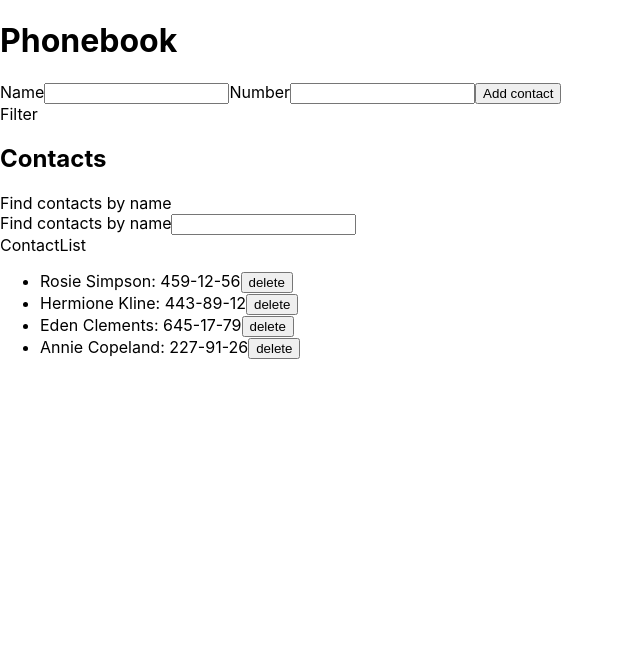
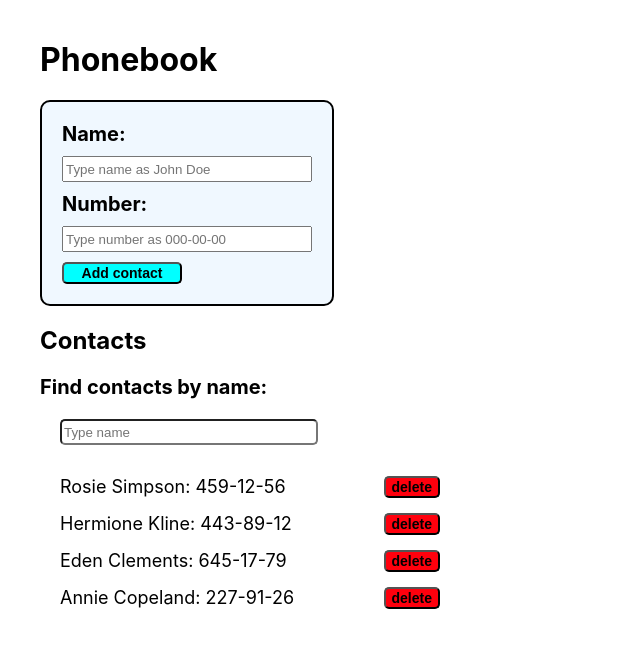
Before and after one commit to MichalPoniatowski/goit-react-hw-02-phonebook, a React (Create React App) app: page / in a window 1280 px wide. Shown: the top 648 px of the page, without its empty margins (0-640 px from the left). Built offline with nearby package versions, Linux system fonts and the light colour scheme.

Commit message:
some issues with handling errors

```diff
--- /dev/null
+++ b/src/components/App.css
@@ -0,0 +1,4 @@
+.wrapper {
+  margin-top: 40px;
+  margin-left: 40px;
+}
--- a/src/components/App.jsx
+++ b/src/components/App.jsx
@@ -1,6 +1,7 @@
 import { Component } from 'react';
 import { nanoid } from 'nanoid';
 import React from 'react';
+import './App.css';
 
 import ContactForm from './ContactForm/ContactForm';
 import ContactList from './ContactList/ContactList';
@@ -17,40 +18,40 @@ export class App extends Component {
       { id: 'id-4', name: 'Annie Copeland', number: '227-91-26' },
     ],
     filter: '',
-    name: '',
-    number: '',
   };
 
-  setStateInput = event => {
-    const type = event.target.name;
-    this.setState({ [type]: event.target.value });
-  };
+  // FUNKCJA DO OBSŁUGI INPUTA W ZALEŻNOŚCI OD NAME NA KTÓYM WYWOŁANA
 
-  onSubmit = event => {
+  addNewContact = event => {
     event.preventDefault();
 
-    if (!this.form.current.checkValidity()) {
-      console.log('Form is invalid');
-      return;
-    }
+    // TWORZENIE NOWEGO KONTAKTU
 
     const newContact = {
       id: nanoid(),
-      name: this.state.name,
-      number: this.state.number,
+      name: event.target.elements.name.value,
+      number: event.target.elements.number.value,
     };
 
-    this.setState(
-      prevState => ({
+    // SPRAWDZENIE CZY KONTAKT JUŻ ISTNIEJE
+
+    if (
+      this.state.contacts.some(
+        contact =>
+          contact.name.toLowerCase() === newContact.name.toLowerCase() ||
+          contact.number.toLowerCase() === newContact.number.toLowerCase()
+      )
+    ) {
+      alert(`${newContact.name} already in contacts`);
+    } else {
+      this.setState(prevState => ({
         contacts: [...prevState.contacts, newContact],
-        name: '',
-        number: '',
-      }),
-      () => {
-        console.log(this.state);
+      }));
+      event.target.reset();
     }
-    );
   };
+
+  // USUWANIE KONTAKTU
 
   deleteContact = idToDelete => {
     this.setState(prevState => ({
@@ -58,45 +59,46 @@ export class App extends Component {
     }));
   };
 
-  listContacts = () => {
-    const filterLowercased = this.state.filter.toLowerCase();
-    return this.state.contacts
-      .filter(contact => contact.name.toLowerCase().includes(filterLowercased))
-      .map((contact, id) => {
-        return (
+  // WYŚWIETLANIE KONTAKTÓW
+
+  setStateInput = event => {
+    const { name, value } = event.target;
+    this.setState({ [name]: value });
+  };
+
+  filterContacts = event => {
+    this.setState({
+      filter: event.target.value,
+    });
+  };
+
+  renderContacts = () => {
+    const { filter, contacts } = this.state;
+    const filteredContacts = contacts.filter(contact =>
+      contact.name.toLowerCase().includes(filter.toLowerCase())
+    );
+
+    return filteredContacts.map(contact => (
       <li key={contact.id}>
         {contact.name}: {contact.number}
-            <button onClick={() => this.deleteContact(contact.id)}>
-              delete
-            </button>
+        <button onClick={() => this.deleteContact(contact.id)}>delete</button>
       </li>
-        );
-      });
+    ));
   };
 
   render() {
     return (
-      <div>
-        <h1>Phonebook</h1>
-
-        <div>
+      <div className="wrapper">
         <ContactForm
-            submit={this.onSubmit}
-            handleInput={this.setStateInput}
-            references={this.form}
+          submit={this.addNewContact}
+          contacts={this.state.contacts}
         />
-        </div>
-
-        <div>
-          <span>Filter</span>
-          <h2>Contacts</h2>
-          <span>Find contacts by name</span>
+        <ContactList list={this.renderContacts()}>
           <Filter
-            value={this.state.filter}
-            handleInput={this.setStateInput}
-          ></Filter>
-        </div>
-        <ContactList list={this.listContacts()}></ContactList>
+            filteredContacts={this.filterContacts}
+            // handleInput={this.setStateInput}
+          />
+        </ContactList>
       </div>
     );
   }
--- a/src/components/ContactForm/ContactForm.jsx
+++ b/src/components/ContactForm/ContactForm.jsx
@@ -1,26 +1,36 @@
-const ContactForm = ({ submit, handleInput, references }) => {
+import css from './ContactForm.module.css';
+
+const ContactForm = ({ submit, contacts }) => {
+  const { name, number } = contacts;
   return (
-    <form onSubmit={submit} ref={references}>
-      <span>Name</span>
+    <div>
+      <h1>Phonebook</h1>
+      <form onSubmit={submit} className={css.contact}>
+        <span>Name:</span>
         <input
           type="text"
           name="name"
           pattern="^[a-zA-Zа-яА-Я]+(([' -][a-zA-Zа-яА-Я ])?[a-zA-Zа-яА-Я]*)*$"
           title="Name may contain only letters, apostrophe, dash and spaces. For example Adrian, Jacob Mercer, Charles de Batz de Castelmore d'Artagnan"
           required
-        onChange={handleInput}
+          value={name}
+          placeholder="Type name as John Doe"
         />
-      <span>Number</span>
+        <span>Number:</span>
         <input
           type="tel"
           name="number"
           pattern="\+?\d{1,4}?[-.\s]?\(?\d{1,3}?\)?[-.\s]?\d{1,4}[-.\s]?\d{1,4}[-.\s]?\d{1,9}"
           title="Phone number must be digits and can contain spaces, dashes, parentheses and can start with +"
           required
-        onChange={handleInput}
+          value={number}
+          placeholder="Type number as 000-00-00"
         />
-      <button type="submit">Add contact</button>
+        <button type="submit" className={css.contact__button}>
+          Add contact
+        </button>
       </form>
+    </div>
   );
 };
 
--- a/src/components/ContactForm/ContactForm.module.css
+++ b/src/components/ContactForm/ContactForm.module.css
@@ -0,0 +1,28 @@
+.contact {
+  display: flex;
+  flex-direction: column;
+  width: 250px;
+  gap: 10px;
+  border: 2px solid black;
+  border-radius: 10px;
+  padding: 20px;
+  font-size: 20px;
+  font-weight: 700;
+  background-color: aliceblue;
+}
+
+.contact input {
+  height: 20px;
+}
+
+.contact__button {
+  background-color: aqua;
+  width: 120px;
+  font-weight: 700;
+  font-size: 14px;
+  border-radius: 5px;
+}
+
+.contact__button:hover {
+  cursor: pointer;
+}
--- a/src/components/ContactList/ContactList.jsx
+++ b/src/components/ContactList/ContactList.jsx
@@ -1,7 +1,10 @@
-const ContactList = ({ list }) => {
+import css from './ContactList.module.css';
+
+const ContactList = ({ list, children }) => {
   return (
-    <div>
-      <span>ContactList</span>
+    <div className={css.list}>
+      <h2>Contacts</h2>
+      {children}
       <ul>{list}</ul>
     </div>
   );
--- a/src/components/ContactList/ContactList.module.css
+++ b/src/components/ContactList/ContactList.module.css
@@ -0,0 +1,29 @@
+.list {
+  display: flex;
+  flex-direction: column;
+  width: 400px;
+  /* background-color: aqua; */
+}
+
+.list ul {
+  list-style-type: disc;
+  color: black;
+  padding: 0;
+  margin-left: 20px;
+}
+
+.list li {
+  margin-top: 15px;
+  font-size: 18px;
+  display: flex;
+  justify-content: space-between;
+  list-style-type: disc;
+}
+
+.list li button {
+  background-color: rgb(255, 0, 13);
+  font-size: 14px;
+  font-weight: 700;
+  margin-left: 30px;
+  border-radius: 5px;
+}
--- a/src/components/Filter/Filter.jsx
+++ b/src/components/Filter/Filter.jsx
@@ -1,15 +1,17 @@
-const Filter = ({ value, handleInput }) => {
+import css from './Filter.module.css';
+
+const Filter = ({ filteredContacts }) => {
   return (
-    <div>
-      <span>Find contacts by name</span>
+    <div className={css.filter}>
+      <span>Find contacts by name: </span>
       <input
         type="text"
         name="filter"
         pattern="^[a-zA-Zа-яА-Я]+(([' -][a-zA-Zа-яА-Я ])?[a-zA-Zа-яА-Я]*)*$"
         title="Name may contain only letters, apostrophe, dash and spaces. For example Adrian, Jacob Mercer, Charles de Batz de Castelmore d'Artagnan"
         required
-        value={value}
-        onChange={handleInput}
+        onChange={filteredContacts}
+        placeholder="Type name"
       />
     </div>
   );
--- a/src/components/Filter/Filter.module.css
+++ b/src/components/Filter/Filter.module.css
@@ -0,0 +1,14 @@
+.filter {
+  display: flex;
+  flex-direction: column;
+  font-size: 20px;
+  font-weight: 700;
+}
+
+.filter input {
+  width: 250px;
+  margin-left: 20px;
+  margin-top: 20px;
+  border-radius: 5px;
+  height: 20px;
+}
```
Lines whose indentation alone changed are shown as unchanged.
